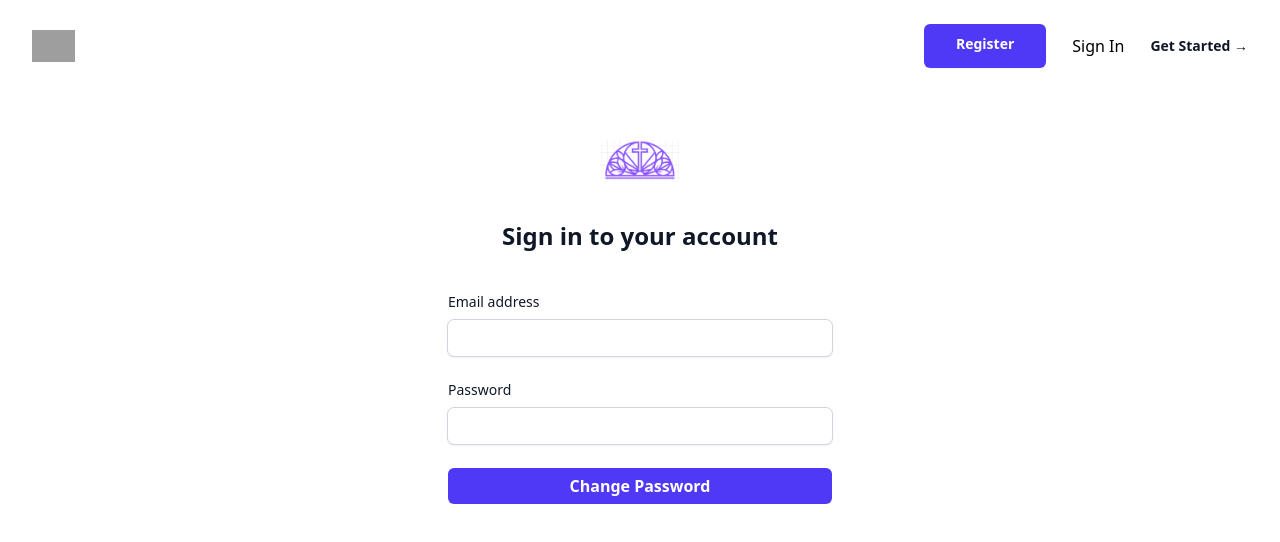
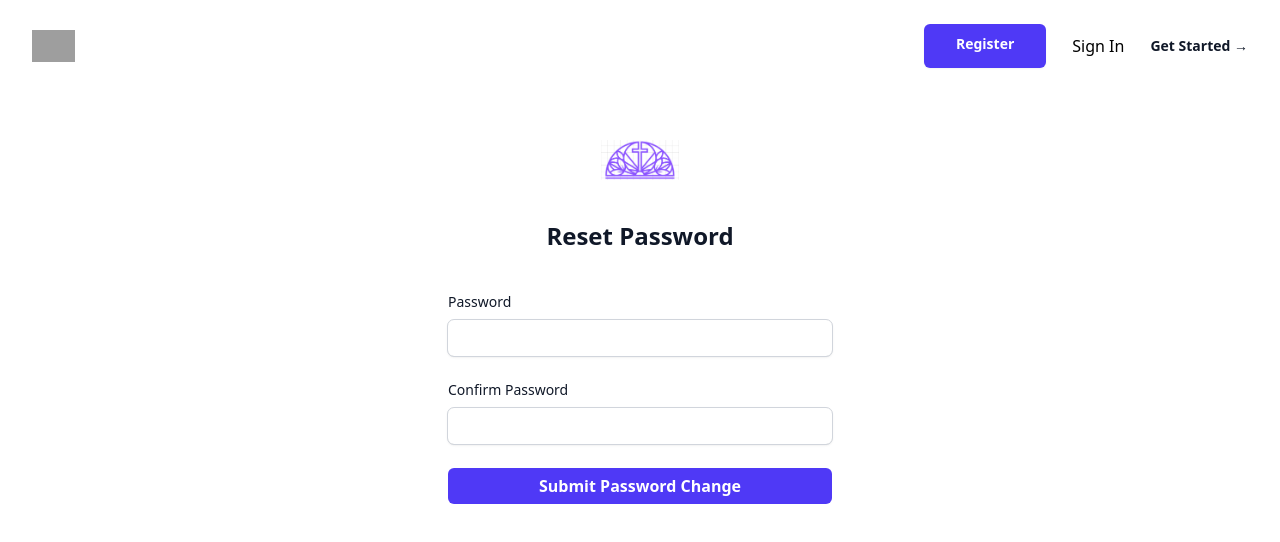
Before and after one commit to RobelKasahun/our-daily-bread, a React (Vite) app in the folder frontend/: page /reset_password/reset/1 in a window 1280 px wide. Shown: the top 542 px of the page. Built offline with nearby package versions, Linux system fonts and the light colour scheme; no server answers; grey boxes are pictures that could not be loaded.

Commit message:
Modify ChangePassword UI

```diff
--- a/frontend/src/pages/ChangePassword.jsx
+++ b/frontend/src/pages/ChangePassword.jsx
@@ -12,7 +12,7 @@ export default function ChangePassword() {
             className="mx-auto h-10 w-auto"
           />
           <h2 className="mt-10 text-center text-2xl font-bold text-gray-900">
-            Sign in to your account
+            Reset Password
           </h2>
         </div>
 
@@ -24,15 +24,15 @@ export default function ChangePassword() {
           >
             <div>
               <label
-                htmlFor="email"
+                htmlFor="password"
                 className="block text-sm font-medium text-gray-900"
               >
-                Email address
+                Password
               </label>
               <input
-                id="email"
-                name="email"
-                type="email"
+                id="password"
+                name="password"
+                type="password"
                 // value={form.email}
                 // onChange={handleChange}
                 required
@@ -45,11 +45,11 @@ export default function ChangePassword() {
                 htmlFor="password"
                 className="block text-sm font-medium text-gray-900"
               >
-                Password
+                Confirm Password
               </label>
               <input
-                id="password"
-                name="password"
+                id="confirm_password"
+                name="confirm_password"
                 type="password"
                 // value={form.password}
                 // onChange={handleChange}
@@ -62,7 +62,7 @@ export default function ChangePassword() {
               type="submit"
               className="w-full rounded-md bg-indigo-600 px-3 py-1.5 text-white font-semibold hover:bg-indigo-500 cursor-pointer"
             >
-              Change Password
+              Submit Password Change
             </button>
           </form>
         </div>
```
